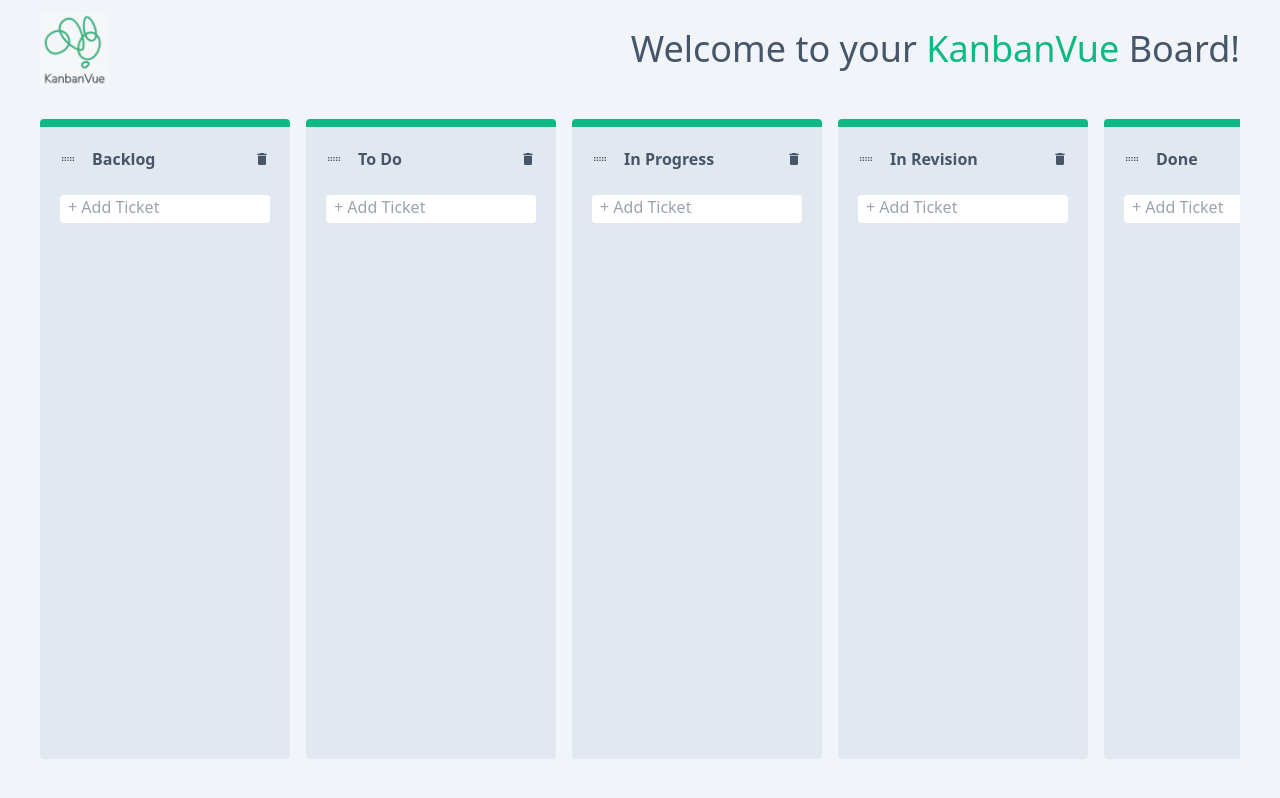
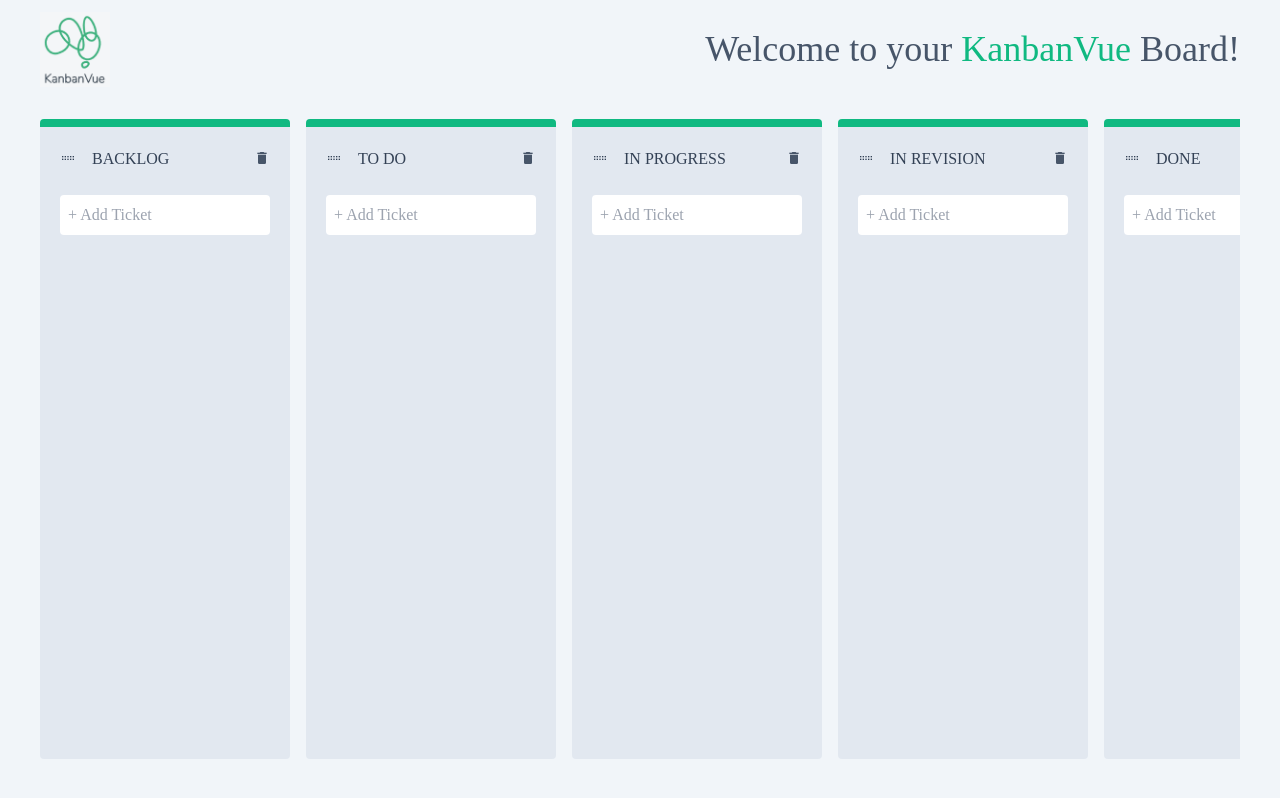
Before and after one commit to katiaku/kanban-vue, a Nuxt app: page / in a window 1280 px wide. Built offline with nearby package versions, Linux system fonts and the light colour scheme.

Commit message:
Add nunito font and ajust styling

```diff
--- a/app.vue
+++ b/app.vue
@@ -4,3 +4,9 @@
     <KanbanBoard />
   </div>
 </template>
+
+<style>
+body {
+  font-family: "Nunito" ;
+}
+</style>
--- a/components/KanbanBoard.vue
+++ b/components/KanbanBoard.vue
@@ -10,7 +10,7 @@
         >
             <template #item="{ element: column }: { element: Column }">
                 <div class="column bg-slate-200 p-5 pt-3 rounded min-w-[250px] min-h-[640px] border-t-8 border-emerald-500 mb-4">
-                    <header class="font-bold mb-4 text-slate-600 flex justify-between items-center">
+                    <header class="mb-4 text-slate-700 flex justify-between items-center">
                         <Tooltip
                             text="Move Column"
                             class="font-normal hover:text-emerald-600 transition duration-500 hover:ease-in-out"
@@ -19,7 +19,7 @@
                         </Tooltip>
 
                         <input
-                            class="title-input bg-transparent focus:bg-slate-100 rounded p-2 mx-2 w-4/5 focus:outline-none focus:ring-1 focus:ring-emerald-500"
+                            class="uppercase title-input bg-transparent focus:bg-slate-100 rounded p-2 mx-2 w-4/5 focus:outline-none focus:ring-1 focus:ring-emerald-500"
                             @keyup.enter="($event.target as HTMLInputElement).blur()"
                             @keydown.backspace="column.title === '' ? (columns = columns.filter(c => c.id !== column.id)) : null"
                             type="text"
--- a/components/NewTask.vue
+++ b/components/NewTask.vue
@@ -4,15 +4,15 @@
             v-model="title"
             @keydown.tab="createTask"
             @keyup.enter="createTask"
-            class="focus:bg-white focus:shadow resize-none rounded w-full border-none px-2"
+            class="focus:bg-white focus:shadow resize-none rounded w-full border-none p-2"
             :class="{
-                'h-7': !focused,
+                'h-10': !focused,
                 'h-20': focused,
             }"
             style="outline: none !important"
             @focus="focused = true"
             @blur="focused = false"
-            :placeholder="!focused ? '+ Add Ticket' : 'Enter a title for this ticket'"
+            :placeholder="!focused ? '+ Add Ticket' : 'Enter ticket title'"
         />
     </div>
 </template>
--- a/nuxt.config.ts
+++ b/nuxt.config.ts
@@ -4,6 +4,13 @@ export default defineNuxtConfig({
   modules: [
     "@nuxtjs/tailwindcss",
     "@vueuse/nuxt",
+    ['@nuxtjs/google-fonts', {
+      families: {
+        'Nunito': true,
+        download: true,
+        inject: true
+      }
+    }],
   ],
   css: [
     '@mdi/font/css/materialdesignicons.min.css'
--- a/package.json
+++ b/package.json
@@ -11,6 +11,7 @@
   },
   "dependencies": {
     "@mdi/font": "^7.4.47",
+    "@nuxtjs/google-fonts": "^3.2.0",
     "@vueuse/nuxt": "^10.9.0",
     "nanoid": "^5.0.6",
     "nuxt": "^3.11.1",
```
Also changed, not shown: 1 other file (tests, documents, lock files or other folders).
